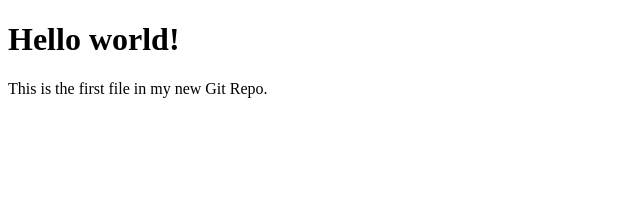
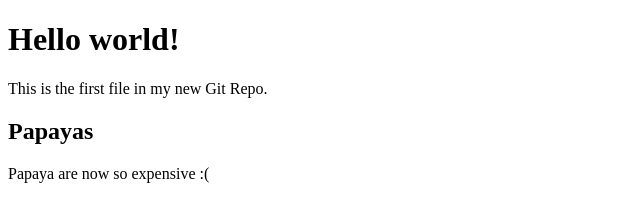
Before and after one commit to PapayaNotCheap/hello-world, a plain HTML site: page index.html in a window 1280 px wide. Shown: the whole page, without its empty margins (0-640 px from the left). Drawn offline with Linux system fonts and the light colour scheme.

Commit message:
Added information about papayas into index.html

```diff
--- a/index.html
+++ b/index.html
@@ -8,5 +8,8 @@
 <h1>Hello world!</h1>
 <p>This is the first file in my new Git Repo.</p>
 
+<h2>Papayas</h2>
+<p>Papaya are now so expensive :(</p>
+
 </body>
 </html>
```
